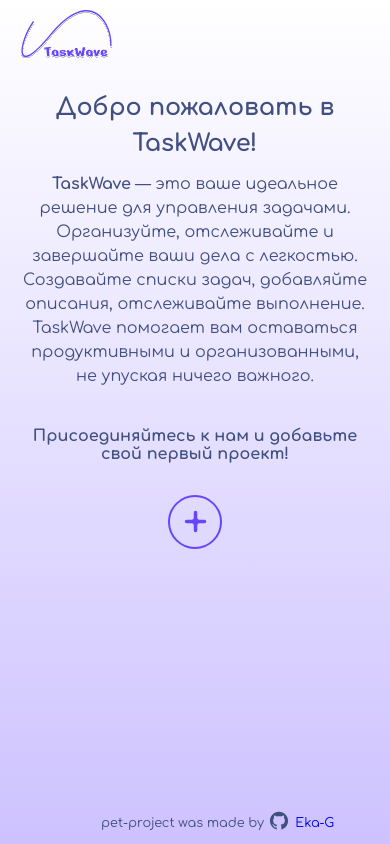
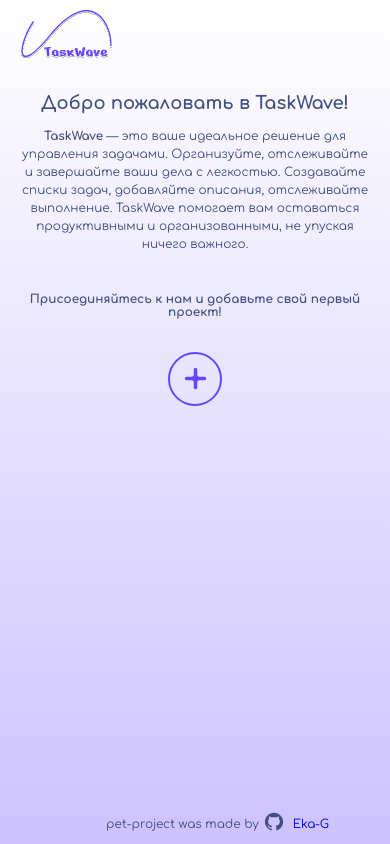
Before and after one commit to Eka-G/task-wave, a React (Vite) app: page / in a window 390 px wide. Built offline with nearby package versions, Linux system fonts and the light colour scheme.

Commit message:
small font size and color fixes

```diff
--- a/src/components/fieldGroup/style.module.scss
+++ b/src/components/fieldGroup/style.module.scss
@@ -22,7 +22,13 @@
     position: absolute;
     bottom: 8px;
     left: 0;
-    font-size: 0.8rem;
+    font-size: 0.75rem;
     color: $error-color;
   }
 }
+
+@media (max-width: 576px) {
+  .fieldGroup {
+    font-size: 1rem;
+  }
+}
--- a/src/components/footer/style.module.scss
+++ b/src/components/footer/style.module.scss
@@ -5,7 +5,7 @@
   display: flex;
   justify-content: center;
   align-items: center;
-  font-size: 0.8rem;
+  font-size: 0.75rem;
 
   &__link {
     margin-left: 5px;
--- a/src/styles/globals.scss
+++ b/src/styles/globals.scss
@@ -56,7 +56,7 @@
 
 h2 {
   margin-bottom: 15px;
-  font-size: 1.4rem;
+  font-size: 1.5rem;
 }
 
 button {
@@ -98,6 +98,10 @@
     padding-top: 0;
   }
 
+  body {
+    font-size: 0.75rem;
+  }
+
   h1 {
     margin-bottom: 10px;
     font-size: 1.5em;
@@ -105,6 +109,6 @@
 
   h2 {
     margin-bottom: 10px;
-    font-size: 1.2rem;
+    font-size: 1.25rem;
   }
 }
--- a/src/styles/variables.scss
+++ b/src/styles/variables.scss
@@ -1,6 +1,6 @@
 $primary-color: #6745ff;
 $main-bg-color: #ffffff;
-$second-bg-color: rgb(205, 194, 255);
+$second-bg-color: #cdc2ff;
 $overlay-bg-color: rgba(0, 0, 0, 0.4);
 $shadow-bg-color: #00eaff;
 $font-color: #424f81;
```
